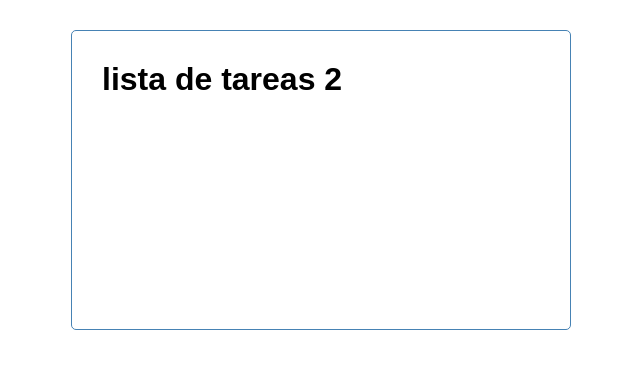
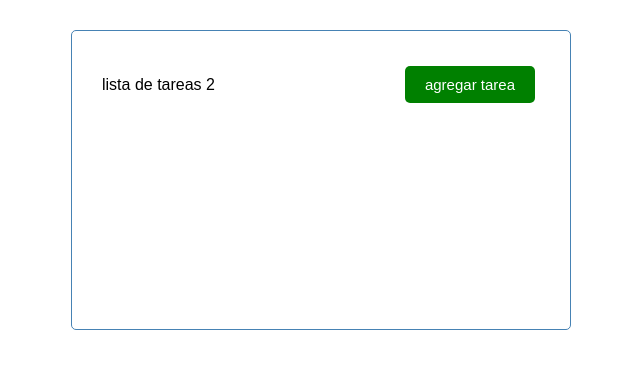
Before and after one commit to barbarabarrueta/task-list, an Angular app: page / in a window 1280 px wide. Shown: the top 368 px of the page, without its empty margins (319-959 px from the left). Built offline with nearby package versions, Linux system fonts and the light colour scheme.

Commit message:
primer boton

```diff
--- a/src/app/app.module.ts
+++ b/src/app/app.module.ts
@@ -3,11 +3,13 @@ import { BrowserModule } from '@angular/platform-browser';
 
 import { AppComponent } from './app.component';
 import { HeaderComponent } from './components/header/header.component';
+import { ButtonComponent } from './components/button/button.component';
 
 @NgModule({
   declarations: [
     AppComponent,
-    HeaderComponent
+    HeaderComponent,
+    ButtonComponent
   ],
   imports: [
     BrowserModule
--- /dev/null
+++ b/src/app/components/button/button.component.html
@@ -0,0 +1,5 @@
+<button class="btn" [ngStyle]="{'background-color':color}"
+(click)="onClick()"
+>
+    {{text}}
+</button>
--- /dev/null
+++ b/src/app/components/button/button.component.ts
@@ -0,0 +1,21 @@
+import { Component, OnInit, Input, Output, EventEmitter } from '@angular/core';
+
+@Component({
+  selector: 'app-button',
+  templateUrl: './button.component.html',
+  styleUrls: ['./button.component.css']
+})
+export class ButtonComponent implements OnInit {
+  @Input() text:string="";
+  @Input() color:string="";
+  @Output() btnClick= new EventEmitter();
+
+  constructor() { }
+
+  ngOnInit(): void {
+  }
+  onClick(){
+    this.btnClick.emit();
+  }
+
+}
--- a/src/app/components/header/header.component.html
+++ b/src/app/components/header/header.component.html
@@ -1 +1,8 @@
-<h1>{{title}}</h1>
+<header>
+    {{title}}
+    <app-button
+        color="green"
+        text="agregar tarea"
+        (btnClick)="toggleAddTask()"
+    ></app-button>
+</header>
--- a/src/app/components/header/header.component.ts
+++ b/src/app/components/header/header.component.ts
@@ -12,5 +12,8 @@ export class HeaderComponent implements OnInit {
 
   ngOnInit(): void {
   }
+  toggleAddTask(){
+    console.log("toggleAddTask")
+  }
 
 }
```
Also changed, not shown: src/app/components/button/button.component.css (added), 2 other files (tests, documents, lock files or other folders).
